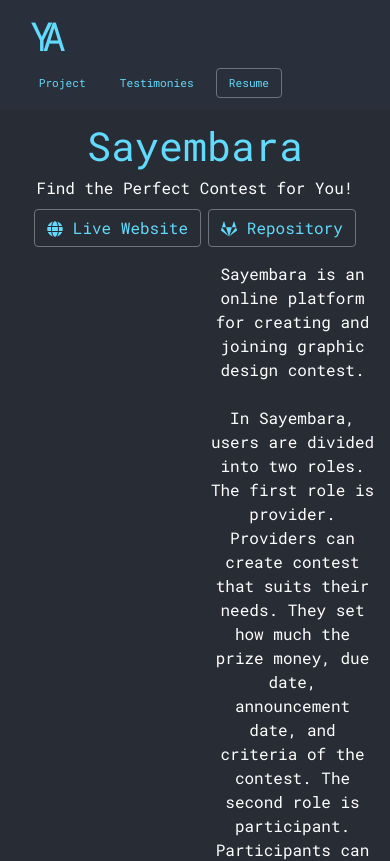
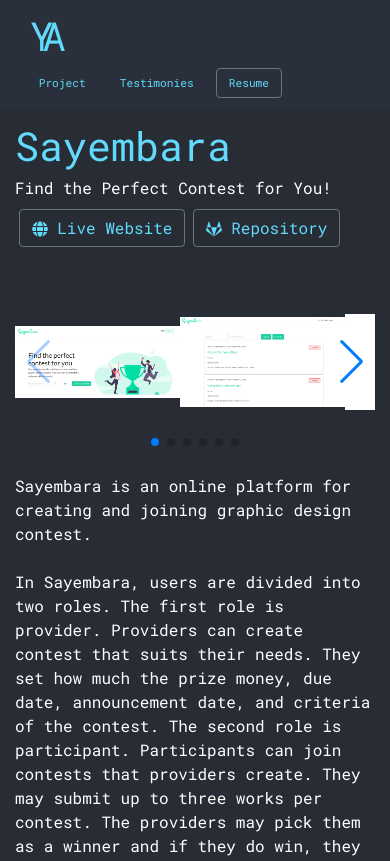
Before and after one commit to yogiearifin/portfolio, a React (Create React App) app: page /sayembara in a window 390 px wide. Shown: the top 861 px of the page. Built offline with nearby package versions, Linux system fonts and the light colour scheme.

Commit message:
[Yogie] - fix routing

```diff
--- a/package.json
+++ b/package.json
@@ -7,6 +7,7 @@
     "@testing-library/react": "^9.3.2",
     "@testing-library/user-event": "^7.1.2",
     "bootstrap": "^4.5.2",
+    "netlify-cli": "^2.59.1",
     "react": "^16.13.1",
     "react-dom": "^16.13.1",
     "react-icons": "^3.10.0",
--- a/src/assets/styles/hackernews.scss
+++ b/src/assets/styles/hackernews.scss
@@ -3,7 +3,6 @@
     .btn {
         margin: 1%;
     }
-    text-align: center;
     &-title {
         margin-bottom: 3%;
     }
@@ -15,20 +14,13 @@
             text-align: center;
             margin-bottom: 3%;
             img {
-                height: 500px;
-                @media (max-width:480px) {
-                    display: none;
-                }
+                max-height: 500px;
+                min-height: 200px;
+                object-fit: contain;
                 @media (max-width:800px) {
                     width: 100%;
                 }
             }
-        }
-        &-text {
-            display: flex;
-            align-content: center;
-            align-items: center;
-            text-align: center;
         }
     }
     &-return {
--- a/src/assets/styles/sayembara.scss
+++ b/src/assets/styles/sayembara.scss
@@ -3,7 +3,6 @@
     .btn {
         margin: 1%;
     }
-    text-align: center;
     &-title {
         margin-bottom: 3%;
     }
@@ -15,20 +14,13 @@
             text-align: center;
             margin-bottom: 3%;
             img {
-                height: 500px;
-                @media (max-width:480px) {
-                    display: none;
-                }
+                max-height: 500px;
+                min-height: 200px;
+                object-fit: contain;
                 @media (max-width:800px) {
                     width: 100%;
                 }
             }
-        }
-        &-text {
-            display: flex;
-            align-content: center;
-            align-items: center;
-            text-align: center;
         }
     }
     &-return {
```
Also changed, not shown: 1 other file (tests, documents, lock files or other folders).
